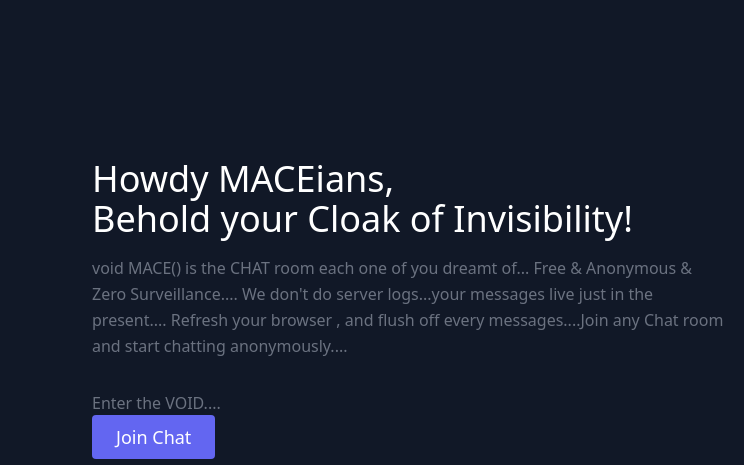
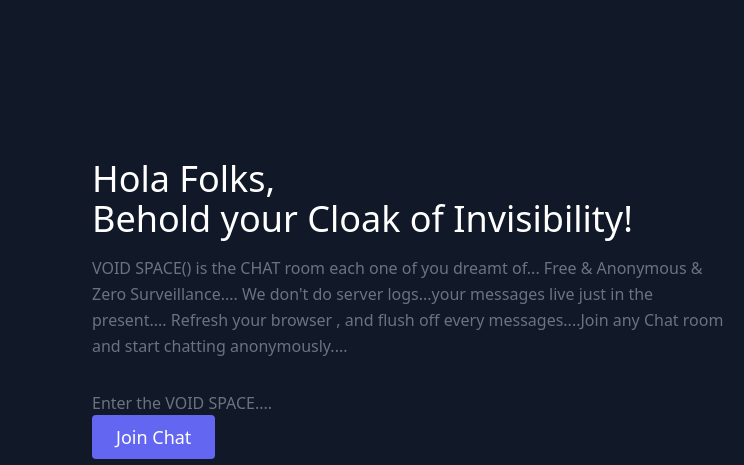
Before and after one commit to ARK-ASWINRAJ/voidmace, a website: page public/index.html in a window 1280 px wide. Shown: the top 465 px of the page, 536-1280 px from the left. Drawn offline with nearby package versions, Linux system fonts and the light colour scheme.

Commit message:
content update

```diff
--- a/public/index.html
+++ b/public/index.html
@@ -5,7 +5,7 @@
     <meta name="viewport" content="width=device-width, initial-scale=1.0">
     <meta http-equiv="X-UA-Compatible" content="ie=edge">
     <link href="https://unpkg.com/tailwindcss@^1.0/dist/tailwind.min.css" rel="stylesheet">
-    <title>void MACE()</title>
+    <title>VOID SPACE()</title>
     <link href="" rel="icon">
 </head>
 
@@ -16,12 +16,12 @@
             <img class="object-cover object-center rounded" alt="hero" src="https://source.unsplash.com/dYEuFB8KQJk/720x600" >
           </div>
           <div class="lg:flex-grow md:w-1/2 lg:pl-24 md:pl-16 flex flex-col md:items-start md:text-left items-center text-center">
-            <h1 class="title-font sm:text-4xl text-3xl mb-4 font-medium text-white">Howdy MACEians,
+            <h1 class="title-font sm:text-4xl text-3xl mb-4 font-medium text-white">Hola Folks,
               <br class="hidden lg:inline-block">Behold your Cloak of Invisibility!
             </h1>
-            <p class="mb-8 leading-relaxed">void MACE() is the CHAT room each one of you dreamt of... Free & Anonymous & Zero Surveillance.... We don't do server logs...your messages live just in the present....
+            <p class="mb-8 leading-relaxed">VOID SPACE() is the CHAT room each one of you dreamt of... Free & Anonymous & Zero Surveillance.... We don't do server logs...your messages live just in the present....
                 Refresh your browser , and flush off every messages....Join any Chat room and start chatting anonymously....</p>
-                <h1>Enter the VOID....</h1>
+                <h1>Enter the VOID SPACE....</h1>
                  <div class="flex justify-center">
         <button id="buttonjoin" class="inline-flex text-white bg-indigo-500 border-0 py-2 px-6 focus:outline-none hover:bg-indigo-600 rounded text-lg">Join Chat</button>
 
```
